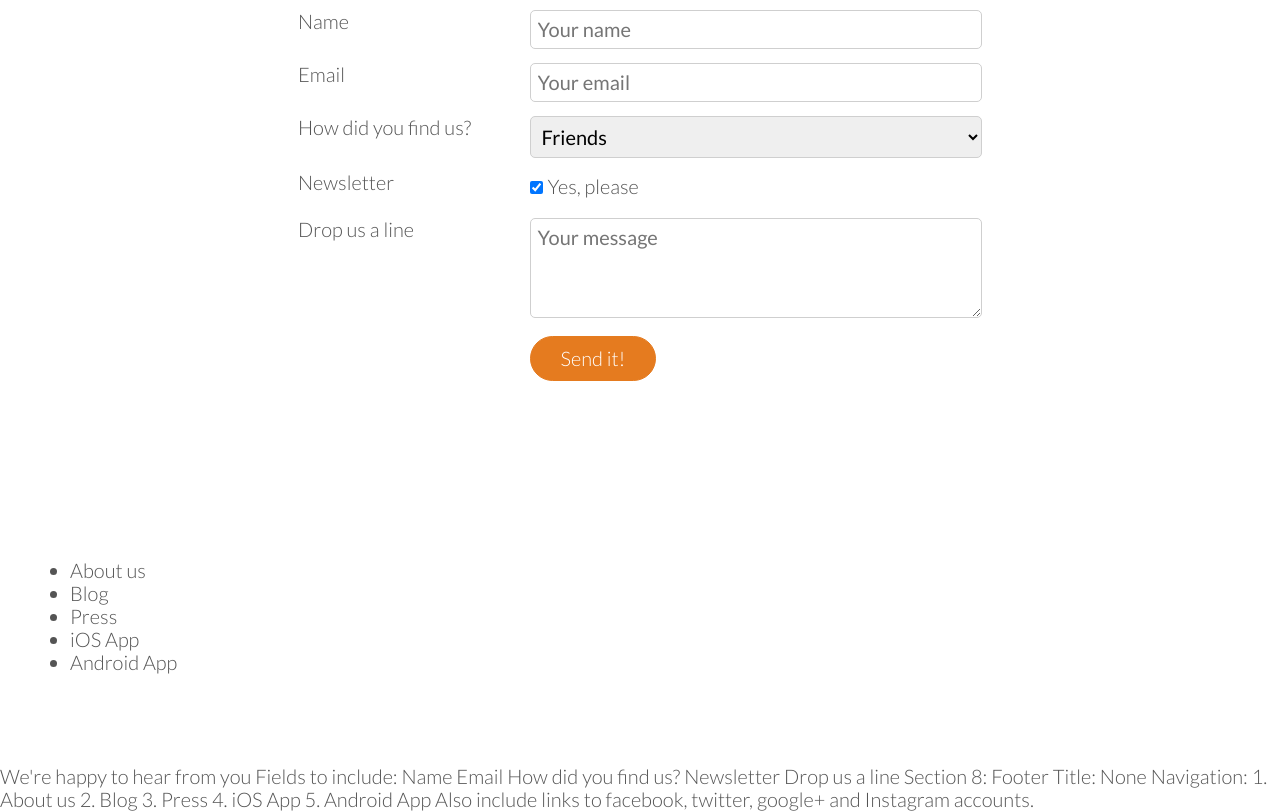
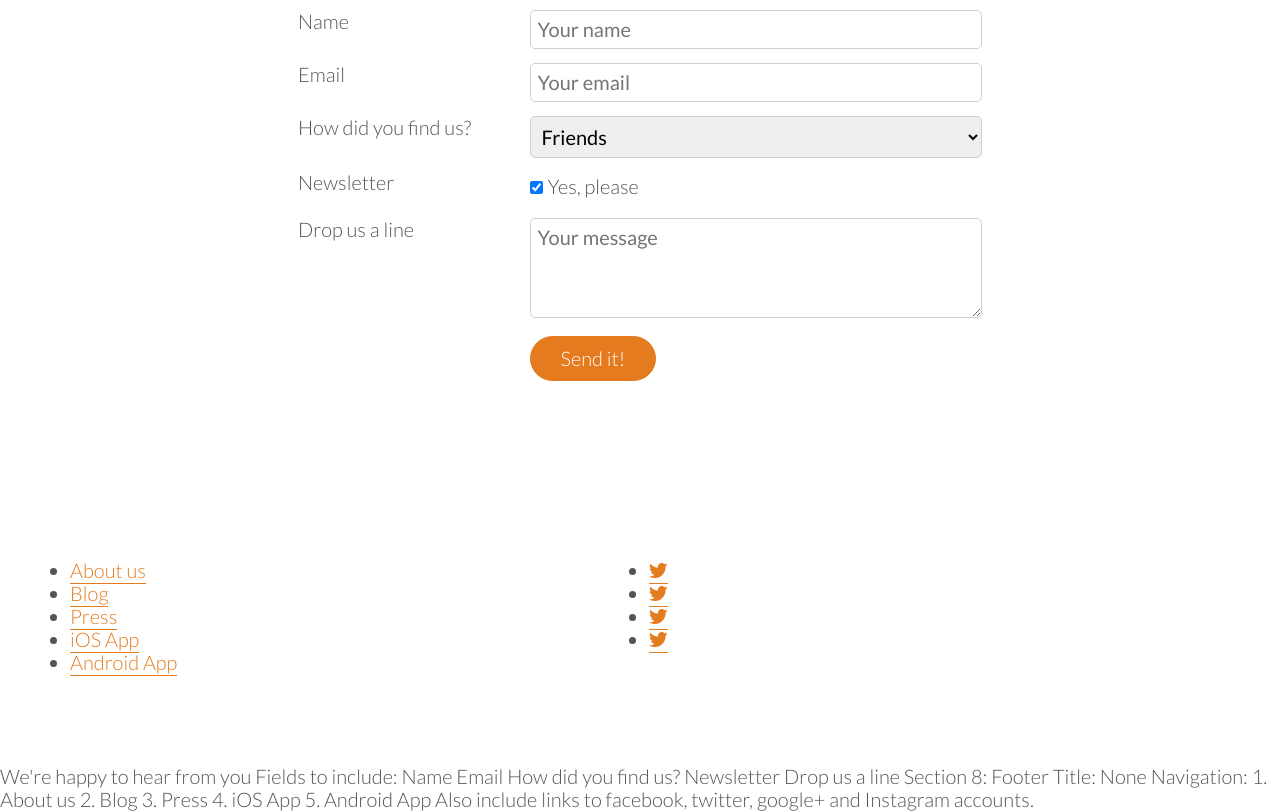
Before and after one commit to jakubfolta/BuildResponsiveRealWorldWebsites, a website: page index.html in a window 1280 px wide. Shown: the part 4754-5565 px from the top of the page. Drawn offline with nearby package versions, Linux system fonts and the light colour scheme.

Commit message:
Continue - footer section.

```diff
--- a/index.html
+++ b/index.html
@@ -393,15 +393,20 @@
       <div class="row">
         <div class="col span-1-of-2">
           <ul class="footer-nav">
-            <li>About us</li>
-            <li>Blog</li>
-            <li>Press</li>
-            <li>iOS App</li>
-            <li>Android App</li>
+            <li><a href="#">About us</a></li>
+            <li><a href="#">Blog</a></li>
+            <li><a href="#">Press</a></li>
+            <li><a href="#">iOS App</a></li>
+            <li><a href="#">Android App</a></li>
           </ul>
         </div>
         <div class="col span-1-of-2">
-
+          <ul class="social-links">
+            <li><a href="#"><i class="icon ion-logo-twitter"></i></a></li>
+            <li><a href="#"><i class="icon ion-logo-twitter"></i></a></li>
+            <li><a href="#"><i class="icon ion-logo-twitter"></i></a></li>
+            <li><a href="#"><i class="icon ion-logo-twitter"></i></a></li>
+          </ul>
         </div>
       </div>
     </section>
```
